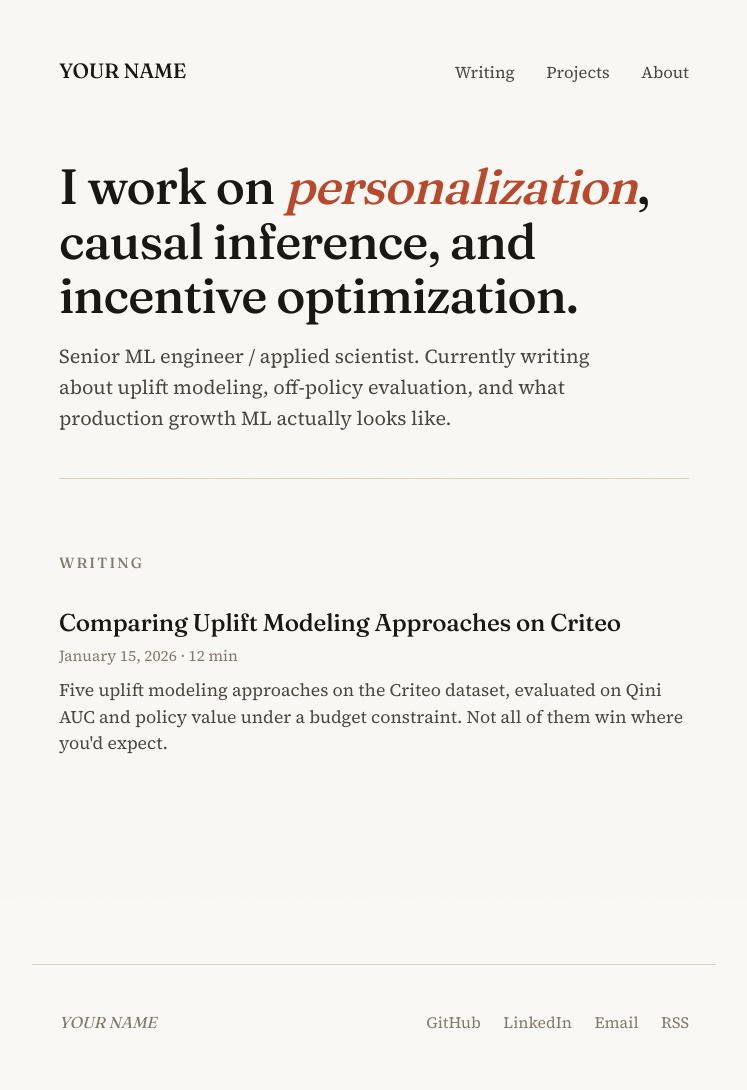
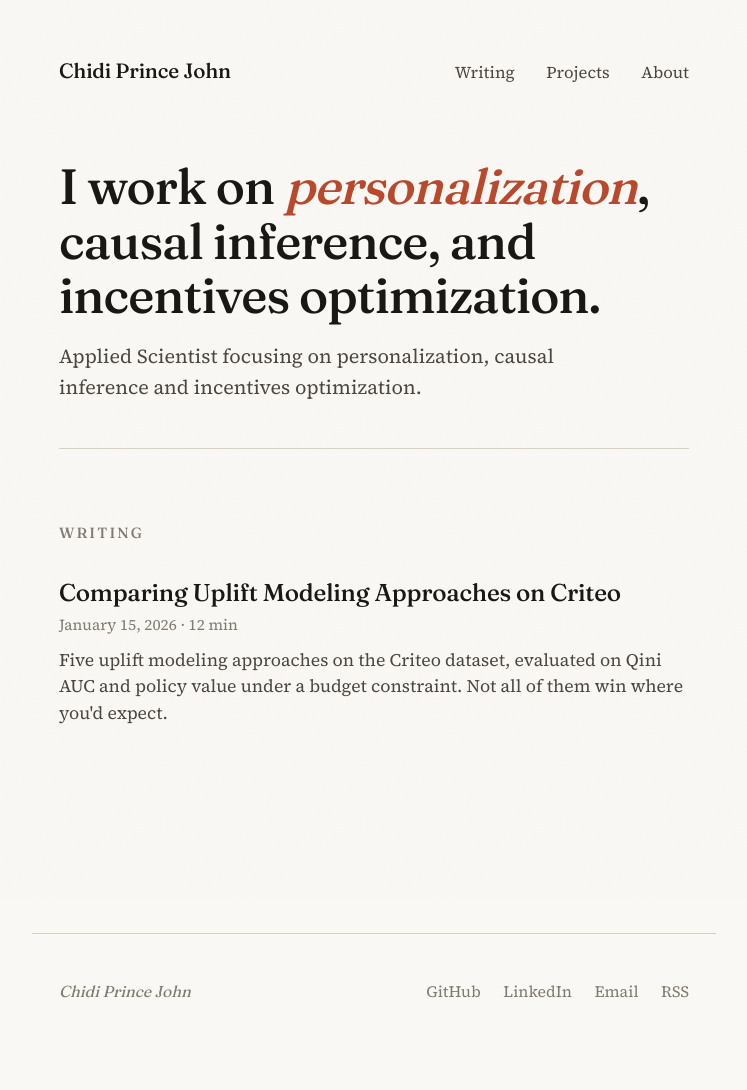
Before and after one commit to bychidijohn/bychidijohn.github.io, a Jekyll site: the page built from index.html, in a window 1280 px wide. Shown: the whole page, without its empty margins (266-1013 px from the left). Built offline with Jekyll 4.4.1, drawn with Linux system fonts in a browser that asks for light colours; after the commit the page ends 1059 px from its top, so only the background shows below that.

Commit message:
FEAT: Update homepage and content

```diff
--- a/_config.yml
+++ b/_config.yml
@@ -1,18 +1,18 @@
 # Site settings — replace placeholders before pushing
-title: "YOUR NAME"
+title: "Chidi Prince John"
 tagline: "Personalization, causal inference, and incentive optimization."
 description: "Writeups on uplift modeling, off-policy evaluation, and ML systems for growth."
-author: "YOUR NAME"
-email: "your.email@example.com"
+author: "Chidi Prince John"
+email: "chidiprincejohn@gmail.com"
 
 # Replace YOUR-GITHUB-USERNAME with your actual handle.
 # If your repo is named YOUR-GITHUB-USERNAME.github.io, leave baseurl empty.
 # If hosted at a subpath (e.g., username.github.io/site), set baseurl: "/site"
-url: "https://YOUR-GITHUB-USERNAME.github.io"
+url: "https://bychidijohn.github.io"
 baseurl: ""
 
-github_username: "YOUR-GITHUB-USERNAME"
-linkedin_username: "YOUR-LINKEDIN-HANDLE"
+github_username: "bychidijohn"
+linkedin_username: "https://www.linkedin.com/in/chidiebere-john/"
 twitter_username: ""  # optional, leave empty to hide
 google_scholar: ""    # optional
 
--- a/about.html
+++ b/about.html
@@ -10,13 +10,13 @@ permalink: /about/
 </section>
 
 <div class="about-content">
-  <p>I'm a senior ML engineer / applied scientist focused on personalization, causal inference, and incentive optimization. I've spent the last several years building systems that decide who gets which promotion, notification, or experience — and measuring whether those decisions actually moved the business.</p>
+  <p>I'm an Applied Scientist focused on personalization, causal inference, and incentives optimization.</p>
 
   <h2>What I work on</h2>
   <p>Uplift modeling, off-policy evaluation for contextual bandits, experimentation design for two-sided marketplaces, and the unglamorous middle ground between offline metrics and online business outcomes.</p>
 
   <h2>What I write about</h2>
-  <p>The stuff that's hard to find in papers and harder to find in blog posts — practitioner-level depth on causal ML for growth, with code that runs and conclusions that are honest about what didn't work.</p>
+  <p>The stuff that's hard to find in papers and harder to find in blog posts.</p>
 
   <h2>Elsewhere</h2>
   <p>
--- a/index.html
+++ b/index.html
@@ -4,8 +4,8 @@ title: Home
 ---
 
 <section class="intro">
-  <h1>I work on <em>personalization</em>, causal inference, and incentive optimization.</h1>
-  <p>Senior ML engineer / applied scientist. Currently writing about uplift modeling, off-policy evaluation, and what production growth ML actually looks like.</p>
+  <h1>I work on <em>personalization</em>, causal inference, and incentives optimization.</h1>
+  <p>Applied Scientist focusing on personalization, causal inference and incentives optimization.</p>
 </section>
 
 <h2 class="section-heading">Writing</h2>
```
Also changed, not shown: README.md (deleted).
